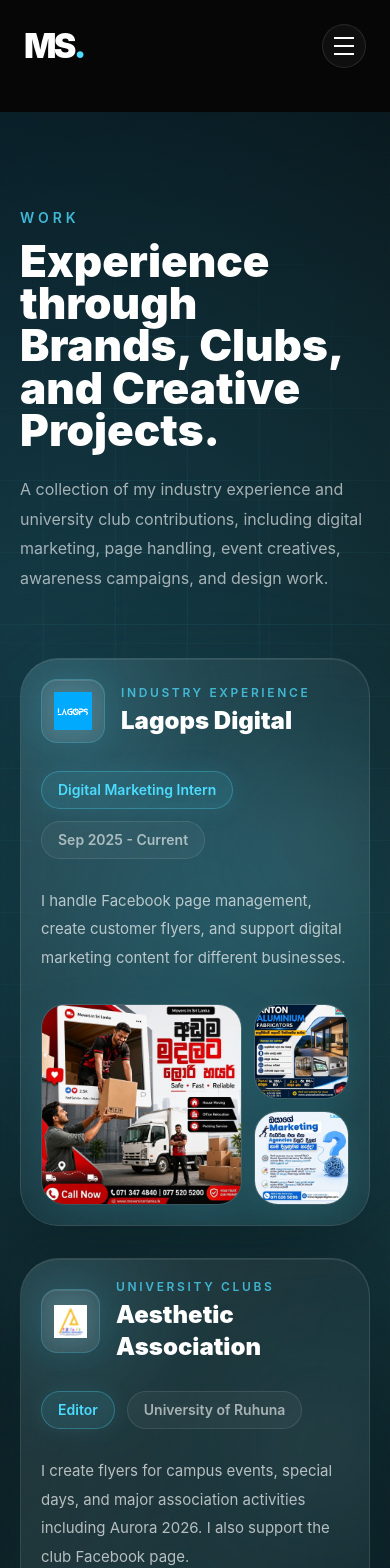
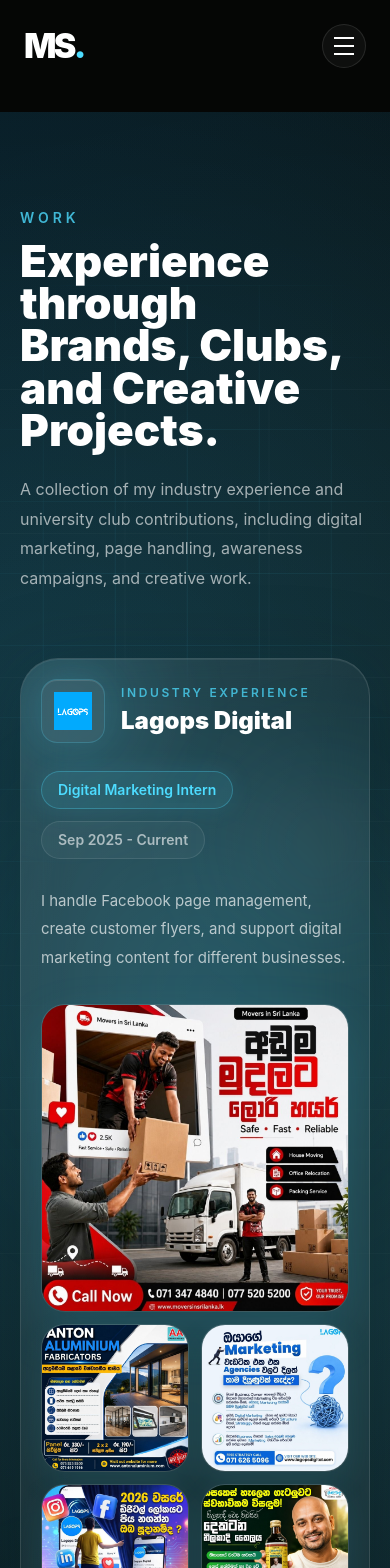
Before and after one commit to matheeshaSankalpa/matheesha-portfolio, a React (Vite) app: page /work in a window 390 px wide. Shown: the top 1568 px of the page. Built offline with nearby package versions, Linux system fonts and the light colour scheme.

Commit message:
Update portfolio

```diff
--- a/src/components/Work.jsx
+++ b/src/components/Work.jsx
@@ -7,12 +7,10 @@ const workItems = [
     period: 'Sep 2025 - Current',
     description:
       'I handle Facebook page management, create customer flyers, and support digital marketing content for different businesses.',
-    images: [
-      '/work/lagops/flyer-01.jpg',
-      '/work/lagops/flyer-02.jpg',
-      '/work/lagops/flyer-03.jpg',
-    ],
+
+    folder: 'lagops',
   },
+
   {
     category: 'University Clubs',
     logo: '/logos/aesthetic.png',
@@ -21,12 +19,10 @@ const workItems = [
     period: 'University of Ruhuna',
     description:
       'I create flyers for campus events, special days, and major association activities including Aurora 2026. I also support the club Facebook page.',
-    images: [
-      '/work/aesthetic/flyer-01.jpg',
-      '/work/aesthetic/flyer-02.jpg',
-      '/work/aesthetic/flyer-03.jpg',
-    ],
+
+    folder: 'aesthetic',
   },
+
   {
     category: 'University Clubs',
     logo: '/logos/leo.png',
@@ -35,12 +31,10 @@ const workItems = [
     period: 'University Club Project',
     description:
       'I worked as an editor for the Safeguard project, which focused on awareness about accidents and safety-related education.',
-    images: [
-      '/work/leo/flyer-01.jpg',
-      '/work/leo/flyer-02.jpg',
-      '/work/leo/flyer-03.jpg',
-    ],
+
+    folder: 'leo',
   },
+
   {
     category: 'University Clubs',
     logo: '/logos/zeroplastic.png',
@@ -49,13 +43,18 @@ const workItems = [
     period: 'University Sustainability Project',
     description:
       'I worked as a graphic designer and created several designs for sustainability-focused awareness activities.',
-    images: [
-      '/work/zeroplastic/flyer-01.jpg',
-      '/work/zeroplastic/flyer-02.jpg',
-      '/work/zeroplastic/flyer-03.jpg',
-    ],
+
+    folder: 'zeroplastic',
   },
 ]
+
+/* AUTO GET ALL IMAGES */
+const allImages = import.meta.glob(
+  '/public/work/**/*.{jpg,jpeg,png,webp}',
+  {
+    eager: true,
+  }
+)
 
 export default function Work() {
   return (
@@ -72,7 +71,7 @@ export default function Work() {
         }}
       />
 
-      {/* Big visible blue line grid background */}
+      {/* Blue Grid */}
       <div
         className="pointer-events-none absolute left-1/2 top-[5%] h-[115vh] w-[115vw] -translate-x-1/2"
         style={{
@@ -88,7 +87,7 @@ export default function Work() {
         }}
       />
 
-      {/* Larger white secondary grid for premium depth */}
+      {/* White Grid */}
       <div
         className="pointer-events-none absolute left-1/2 top-[8%] h-[105vh] w-[110vw] -translate-x-1/2"
         style={{
@@ -97,18 +96,13 @@ export default function Work() {
           backgroundImage:
             'linear-gradient(rgba(255,255,255,0.22) 1px, transparent 1px), linear-gradient(90deg, rgba(255,255,255,0.22) 1px, transparent 1px)',
           backgroundSize: '144px 144px',
-          WebkitMaskImage:
-            'radial-gradient(ellipse at center, black 0%, rgba(0,0,0,0.68) 52%, transparent 86%)',
-          maskImage:
-            'radial-gradient(ellipse at center, black 0%, rgba(0,0,0,0.68) 52%, transparent 86%)',
         }}
       />
 
-      {/* Soft blue glow layers */}
+      {/* Glow */}
       <div
         className="pointer-events-none absolute left-[-12%] top-[18%] h-[520px] w-[520px] rounded-full blur-3xl"
         style={{
-          zIndex: 0,
           background:
             'radial-gradient(circle, rgba(77,220,255,0.20) 0%, rgba(77,220,255,0.08) 38%, transparent 72%)',
         }}
@@ -117,13 +111,13 @@ export default function Work() {
       <div
         className="pointer-events-none absolute right-[-12%] top-[42%] h-[600px] w-[600px] rounded-full blur-3xl"
         style={{
-          zIndex: 0,
           background:
             'radial-gradient(circle, rgba(77,220,255,0.18) 0%, rgba(77,220,255,0.06) 42%, transparent 75%)',
         }}
       />
 
       <div className="relative z-10 mx-auto max-w-[1180px]">
+        {/* Heading */}
         <div className="mb-16">
           <p className="mb-3 text-sm font-semibold uppercase tracking-[0.28em] text-[#4DDCFF]/80">
             Work
@@ -137,12 +131,23 @@ export default function Work() {
           </h1>
 
           <p className="mt-6 max-w-[680px] text-[16px] leading-[1.85] text-white/62">
-            A collection of my industry experience and university club contributions, including digital marketing, page handling, event creatives, awareness campaigns, and design work.
+            A collection of my industry experience and university club
+            contributions, including digital marketing, page handling,
+            awareness campaigns, and creative work.
           </p>
         </div>
 
+        {/* Cards */}
         <div className="grid gap-8">
-          {workItems.map((item, index) => (
+          {workItems.map((item) => {
+            /* AUTO FILTER IMAGES */
+            const images = Object.keys(allImages)
+              .filter((path) =>
+                path.includes(`/work/${item.folder}/`)
+              )
+              .sort()
+
+            return (
               <article
                 key={item.title}
                 className="group relative overflow-hidden rounded-[38px] border border-white/12 bg-white/[0.045] p-5 backdrop-blur-xl transition-all duration-500 hover:-translate-y-1 hover:border-[#4DDCFF]/45 md:p-8"
@@ -151,9 +156,9 @@ export default function Work() {
                     'inset 0 1px 0 rgba(255,255,255,0.08), 0 26px 90px rgba(0,0,0,0.36), 0 0 60px rgba(77,220,255,0.05)',
                 }}
               >
-              {/* Apple / water bubble glass blobs */}
+                {/* Glow blobs */}
                 <div
-                className="pointer-events-none absolute -left-20 -top-20 h-64 w-64 rounded-full opacity-70 blur-2xl transition-opacity duration-500 group-hover:opacity-100"
+                  className="pointer-events-none absolute -left-20 -top-20 h-64 w-64 rounded-full opacity-70 blur-2xl"
                   style={{
                     background:
                       'radial-gradient(circle, rgba(77,220,255,0.22) 0%, rgba(77,220,255,0.08) 42%, transparent 72%)',
@@ -161,38 +166,22 @@ export default function Work() {
                 />
 
                 <div
-                className="pointer-events-none absolute -right-24 top-10 h-72 w-72 rounded-full opacity-55 blur-2xl transition-opacity duration-500 group-hover:opacity-95"
+                  className="pointer-events-none absolute -right-24 top-10 h-72 w-72 rounded-full opacity-55 blur-2xl"
                   style={{
                     background:
                       'radial-gradient(circle, rgba(255,255,255,0.12) 0%, rgba(77,220,255,0.06) 44%, transparent 74%)',
                   }}
                 />
 
-              <div
-                className="pointer-events-none absolute bottom-[-130px] left-[35%] h-72 w-72 rounded-full opacity-45 blur-2xl transition-opacity duration-500 group-hover:opacity-80"
-                style={{
-                  background:
-                    'radial-gradient(circle, rgba(77,220,255,0.18) 0%, rgba(77,220,255,0.06) 44%, transparent 78%)',
-                }}
-              />
-
-              {/* Card glass shine */}
+                {/* Shine */}
                 <div className="pointer-events-none absolute inset-0 bg-gradient-to-br from-white/[0.08] via-transparent to-transparent opacity-70" />
 
-              {/* Hover blue flash */}
-              <div
-                className="pointer-events-none absolute inset-0 opacity-0 transition-opacity duration-500 group-hover:opacity-100"
-                style={{
-                  background:
-                    'radial-gradient(circle at 82% 18%, rgba(77,220,255,0.18) 0%, transparent 42%)',
-                }}
-              />
-
                 <div className="relative z-10 grid gap-8 xl:grid-cols-[0.9fr_1.1fr] xl:items-center">
+                  {/* Left */}
                   <div>
                     <div className="mb-7 flex items-center gap-4">
                       <div
-                      className="flex h-16 w-16 items-center justify-center overflow-hidden rounded-2xl border border-[#4DDCFF]/22 bg-white/[0.06] p-3 backdrop-blur-md"
+                        className="flex h-16 w-16 items-center justify-center overflow-hidden rounded-2xl border border-[#4DDCFF]/22 bg-white/[0.06] p-3"
                         style={{
                           boxShadow:
                             'inset 0 1px 0 rgba(255,255,255,0.12), 0 0 34px rgba(77,220,255,0.12)',
@@ -200,7 +189,7 @@ export default function Work() {
                       >
                         <img
                           src={item.logo}
-                        alt={`${item.title} logo`}
+                          alt=""
                           className="h-12 w-12 object-contain"
                         />
                       </div>
@@ -231,12 +220,25 @@ export default function Work() {
                     </p>
                   </div>
 
-                <div className="grid grid-cols-3 gap-3">
-                  {item.images.map((image, imageIndex) => (
+                  {/* Dynamic Images */}
                   <div
-                      key={image}
+                    className={`grid gap-3 ${
+                      images.length === 1
+                        ? 'grid-cols-1'
+                        : images.length === 2
+                        ? 'grid-cols-2'
+                        : images.length === 3
+                        ? 'grid-cols-3'
+                        : 'grid-cols-2 md:grid-cols-3'
+                    }`}
+                  >
+                    {images.map((imagePath, imageIndex) => (
+                      <div
+                        key={imageIndex}
                         className={`relative overflow-hidden rounded-[24px] border border-white/10 bg-white/[0.04] transition-all duration-500 hover:-translate-y-1 hover:border-[#4DDCFF]/45 ${
-                        imageIndex === 0 ? 'col-span-2 row-span-2' : ''
+                          images.length >= 3 && imageIndex === 0
+                            ? 'col-span-2 row-span-2'
+                            : ''
                         }`}
                         style={{
                           boxShadow:
@@ -246,9 +248,9 @@ export default function Work() {
                         }}
                       >
                         <img
-                        src={image}
-                        alt={`${item.title} flyer ${imageIndex + 1}`}
-                        className="aspect-square h-full w-full object-cover transition-transform duration-700 group-hover:scale-105"
+                          src={imagePath.replace('/public', '')}
+                          alt=""
+                          className="h-full w-full object-cover transition-transform duration-700 group-hover:scale-105"
                         />
 
                         <div className="pointer-events-none absolute inset-0 bg-gradient-to-t from-[#050605]/35 via-transparent to-transparent opacity-0 transition-opacity duration-500 group-hover:opacity-100" />
@@ -257,7 +259,8 @@ export default function Work() {
                   </div>
                 </div>
               </article>
-          ))}
+            )
+          })}
         </div>
       </div>
     </section>
```
Also changed, not shown: public/work/lagops/flyer-04.jpg (added), public/work/lagops/flyer-05.jpeg (added). Lines whose indentation alone changed are shown as unchanged.
